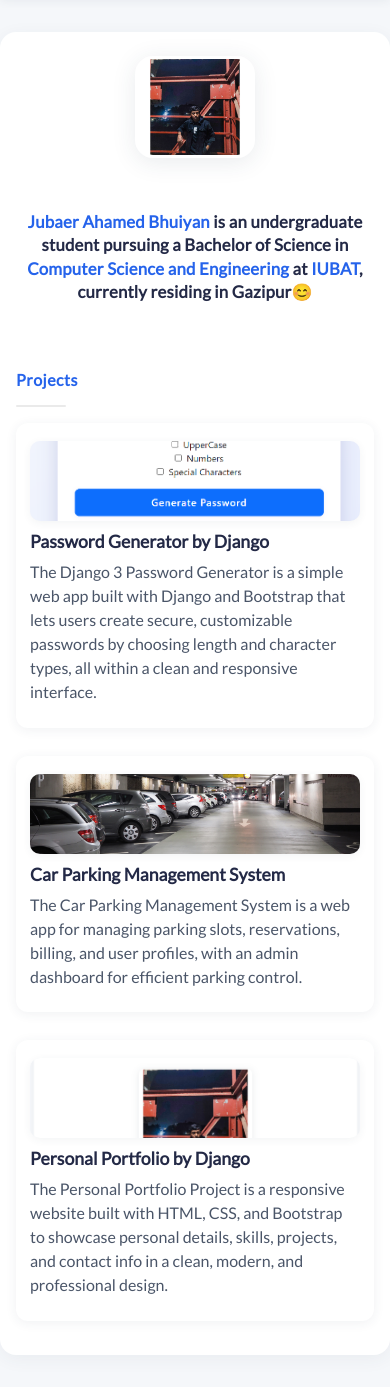
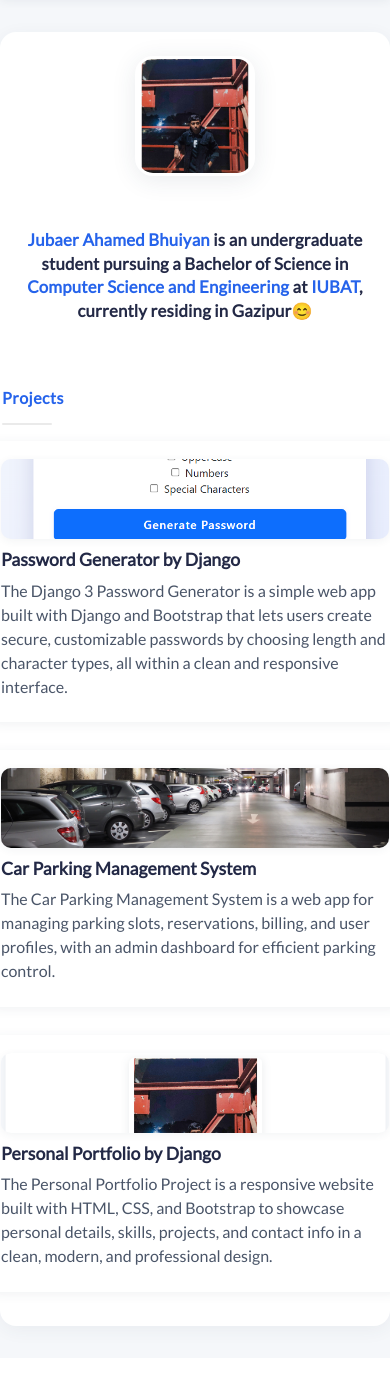
Before and after one commit to jubaer-bhuiyan/Personal-Portfolio-Project, a Django app: page / in a window 390 px wide. Shown: the part 136-1523 px from the top of the page. After the commit the page ends 1473 px from the top, so only its background shows below. Run offline with Django 4.2, Linux system fonts and the light colour scheme; data comes from the database, SQL or seed files in the repository; some libraries are stand-ins or nearby versions.

Commit message:
Final Project

```diff
--- a/portfolio/static/portfolio/custom.css
+++ b/portfolio/static/portfolio/custom.css
@@ -228,36 +228,3 @@ a:hover {
         height: 80px;
     }
 }
-@media (max-width: 768px) {
-    .container {
-        padding: 8px 16px 6px 16px; /* More space left/right */
-    }
-    .col-12, .col-lg-4, .col-md-6 {
-        padding-left: 8px;
-        padding-right: 8px;
-    }
-    img, .img-fluid, .profile-picture {
-        max-width: 100%;
-        height: auto;
-        display: block;
-    }
-}
-@media (max-width: 768px) {
-    .container {
-        padding-left: 16px;
-        padding-right: 16px;
-    }
-    .row {
-        margin-left: 0;
-        margin-right: 0;
-    }
-    [class*="col-"] {
-        padding-left: 8px;
-        padding-right: 8px;
-    }
-    img, .img-fluid, .profile-picture {
-        max-width: 100%;
-        height: auto;
-        display: block;
-    }
-}
--- a/portfolio/templates/portfolio/home.html
+++ b/portfolio/templates/portfolio/home.html
@@ -18,9 +18,9 @@
 
 <h2 class="mt-5">Projects</h2>
 <hr>
-<div class="row justify-content-center">
+<div class="row">
   {% for project in projects %}
-  <div class="col-lg-4 col-md-6 col-12">
+  <div class="col-lg-4 col-md-6">
 
     {% if project.url %}
     <a href="{{ project.url }}">
```
